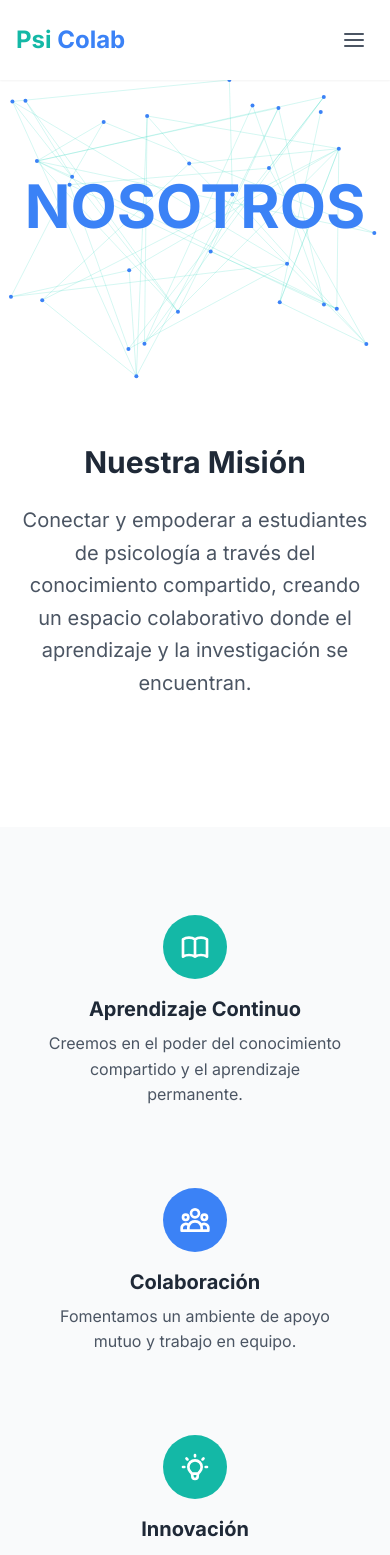
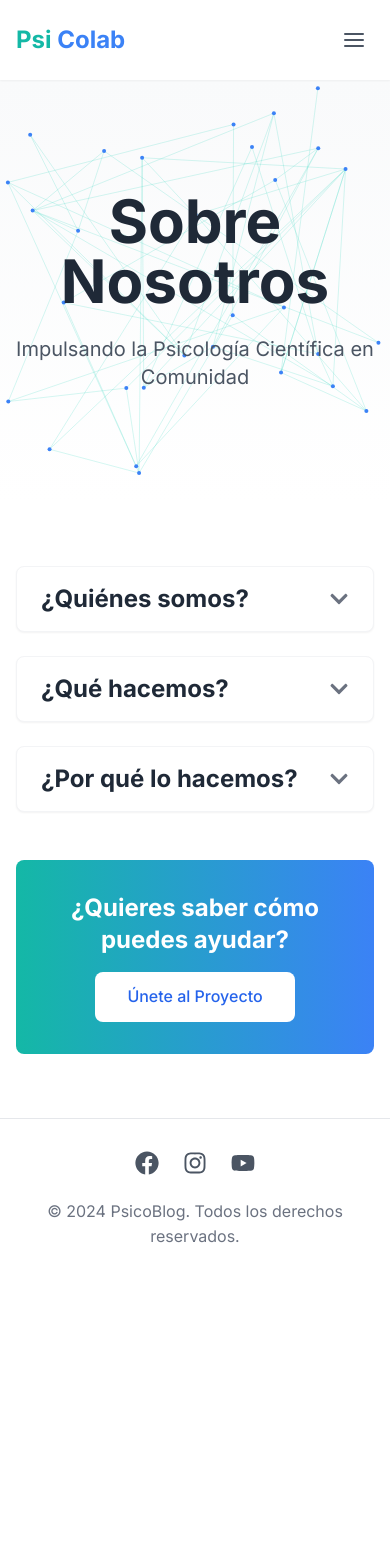
Before and after one commit to sebastianrosenblunnhellman/psicolab, a Next.js app: page /nosotros in a window 390 px wide. Shown: the top 1555 px of the page. After the commit the page ends 1282 px from the top, so only its background shows below. Built offline with nearby package versions, Linux system fonts and the light colour scheme.

Commit message:
add ab-us

```diff
--- a/src/app/nosotros/page.tsx
+++ b/src/app/nosotros/page.tsx
@@ -1,104 +1,124 @@
 import NetworkAnimation from '@/components/NetworkAnimation';
-import TypewriterText from '@/components/TypewriterText';
+import { FaChevronDown } from 'react-icons/fa';
+'use client';
+
+import { useState } from 'react';
 
 export default function NosotrosPage() {
+  const [openSection, setOpenSection] = useState<string | null>(null);
+
+  const toggleSection = (section: string) => {
+    setOpenSection(openSection === section ? null : section);
+  };
+
   return (
     <div className="bg-white">
       {/* Hero Section */}
-      <section className="container mx-auto px-4 py-24 text-center relative min-h-[300px]">
-        <div className="relative z-10">
-          <h1 className="text-6xl font-bold mb-6">
-            <span className="text-blue-500">NOSOTROS</span>
-          </h1>
-          <p className="text-xl text-gray-600 relative z-10 max-w-2xl mx-auto">
-            <TypewriterText
-              prefix="Somos "
-              suffixes={[
-                "estudiantes",
-                "investigadores",
-                "colaboradores",
-                "apasionados"
-              ]}
-              typingSpeed={80}
-              deletingSpeed={40}
-              delayBetween={2000}
-            />
-          </p>
-        </div>
-        <div className="absolute inset-0">
-          <NetworkAnimation />
-        </div>
-      </section>
-
-      {/* Mission Section */}
-      <section className="container mx-auto px-4 py-16">
-        <div className="max-w-4xl mx-auto">
-          <div className="text-center mb-16">
-            <h2 className="text-3xl font-bold text-gray-800 mb-6">Nuestra Misión</h2>
-            <p className="text-xl text-gray-600 leading-relaxed">
-              Conectar y empoderar a estudiantes de psicología a través del conocimiento compartido,
-              creando un espacio colaborativo donde el aprendizaje y la investigación se encuentran.
+      <section className="relative h-[50vh] bg-gradient-to-b from-gray-50 to-white">
+        <NetworkAnimation className="absolute inset-0" />
+        <div className="absolute inset-0 flex items-center justify-center">
+          <div className="text-center space-y-6 max-w-4xl px-4">
+            <h1 className="text-6xl font-bold text-gray-800">Sobre Nosotros</h1>
+            <p className="text-xl text-gray-600">
+              Impulsando la Psicología Científica en Comunidad
             </p>
           </div>
         </div>
       </section>
 
-      {/* Values Section */}
-      <section className="bg-gray-50 py-16">
-        <div className="container mx-auto px-4">
-          <div className="grid grid-cols-1 md:grid-cols-3 gap-8 max-w-6xl mx-auto">
-            <div className="text-center p-6">
-              <div className="w-16 h-16 bg-teal-500 rounded-full flex items-center justify-center mx-auto mb-4">
-                <svg className="w-8 h-8 text-white" fill="none" stroke="currentColor" viewBox="0 0 24 24">
-                  <path strokeLinecap="round" strokeLinejoin="round" strokeWidth="2" d="M12 6.253v13m0-13C10.832 5.477 9.246 5 7.5 5S4.168 5.477 3 6.253v13C4.168 18.477 5.754 18 7.5 18s3.332.477 4.5 1.253m0-13C13.168 5.477 14.754 5 16.5 5c1.747 0 3.332.477 4.5 1.253v13C19.832 18.477 18.247 18 16.5 18c-1.746 0-3.332.477-4.5 1.253" />
-                </svg>
+      {/* Content Sections */}
+      <section className="container mx-auto px-4 py-16 max-w-4xl">
+        <div className="space-y-6">
+          {/* ¿Quiénes somos? */}
+          <div className="bg-white rounded-lg shadow-sm border border-gray-100">
+            <button
+              onClick={() => toggleSection('quienes')}
+              className="w-full px-6 py-4 flex items-center justify-between text-left"
+            >
+              <h2 className="text-2xl font-bold text-gray-800">¿Quiénes somos?</h2>
+              <FaChevronDown
+                className={`w-5 h-5 text-gray-500 transition-transform ${
+                  openSection === 'quienes' ? 'rotate-180' : ''
+                }`}
+              />
+            </button>
+            {openSection === 'quienes' && (
+              <div className="px-6 pb-6">
+                <p className="text-gray-600">
+                  Somos una comunidad de personas apasionadas por la psicología científica que colaboran para difundir y aprender juntas.
+                </p>
               </div>
-              <h3 className="text-xl font-bold text-gray-800 mb-2">Aprendizaje Continuo</h3>
-              <p className="text-gray-600">
-                Creemos en el poder del conocimiento compartido y el aprendizaje permanente.
-              </p>
-            </div>
+            )}
+          </div>
 
-            <div className="text-center p-6">
-              <div className="w-16 h-16 bg-blue-500 rounded-full flex items-center justify-center mx-auto mb-4">
-                <svg className="w-8 h-8 text-white" fill="none" stroke="currentColor" viewBox="0 0 24 24">
-                  <path strokeLinecap="round" strokeLinejoin="round" strokeWidth="2" d="M17 20h5v-2a3 3 0 00-5.356-1.857M17 20H7m10 0v-2c0-.656-.126-1.283-.356-1.857M7 20H2v-2a3 3 0 015.356-1.857M7 20v-2c0-.656.126-1.283.356-1.857m0 0a5.002 5.002 0 019.288 0M15 7a3 3 0 11-6 0 3 3 0 016 0zm6 3a2 2 0 11-4 0 2 2 0 014 0zM7 10a2 2 0 11-4 0 2 2 0 014 0z" />
-                </svg>
+          {/* ¿Qué hacemos? */}
+          <div className="bg-white rounded-lg shadow-sm border border-gray-100">
+            <button
+              onClick={() => toggleSection('que')}
+              className="w-full px-6 py-4 flex items-center justify-between text-left"
+            >
+              <h2 className="text-2xl font-bold text-gray-800">¿Qué hacemos?</h2>
+              <FaChevronDown
+                className={`w-5 h-5 text-gray-500 transition-transform ${
+                  openSection === 'que' ? 'rotate-180' : ''
+                }`}
+              />
+            </button>
+            {openSection === 'que' && (
+              <div className="px-6 pb-6">
+                <ul className="space-y-4 text-gray-600">
+                  <li className="flex items-start">
+                    <span className="w-2 h-2 mt-2 mr-2 bg-teal-500 rounded-full"></span>
+                    <span><strong>Publicación de Artículos Originales:</strong> Damos voz a autores que desean compartir sus investigaciones y reflexiones.</span>
+                  </li>
+                  <li className="flex items-start">
+                    <span className="w-2 h-2 mt-2 mr-2 bg-teal-500 rounded-full"></span>
+                    <span><strong>Traducción de Artículos Inéditos:</strong> Acercamos al público hispanohablante investigaciones relevantes que aún no están disponibles en nuestro idioma.</span>
+                  </li>
+                  <li className="flex items-start">
+                    <span className="w-2 h-2 mt-2 mr-2 bg-teal-500 rounded-full"></span>
+                    <span><strong>Traducción de Material Audiovisual:</strong> Facilitamos el acceso a contenido multimedia de alto valor para el aprendizaje y la actualización profesional.</span>
+                  </li>
+                  <li className="flex items-start">
+                    <span className="w-2 h-2 mt-2 mr-2 bg-teal-500 rounded-full"></span>
+                    <span><strong>Cursos y Hojas de Ruta:</strong> Proporcionamos cursos y guías en diferentes formatos para apoyar el desarrollo de estudiantes y profesionales de la psicología.</span>
+                  </li>
+                </ul>
               </div>
-              <h3 className="text-xl font-bold text-gray-800 mb-2">Colaboración</h3>
-              <p className="text-gray-600">
-                Fomentamos un ambiente de apoyo mutuo y trabajo en equipo.
-              </p>
-            </div>
+            )}
+          </div>
 
-            <div className="text-center p-6">
-              <div className="w-16 h-16 bg-teal-500 rounded-full flex items-center justify-center mx-auto mb-4">
-                <svg className="w-8 h-8 text-white" fill="none" stroke="currentColor" viewBox="0 0 24 24">
-                  <path strokeLinecap="round" strokeLinejoin="round" strokeWidth="2" d="M9.663 17h4.673M12 3v1m6.364 1.636l-.707.707M21 12h-1M4 12H3m3.343-5.657l-.707-.707m2.828 9.9a5 5 0 117.072 0l-.548.547A3.374 3.374 0 0014 18.469V19a2 2 0 11-4 0v-.531c0-.895-.356-1.754-.988-2.386l-.548-.547z" />
-                </svg>
+          {/* ¿Por qué lo hacemos? */}
+          <div className="bg-white rounded-lg shadow-sm border border-gray-100">
+            <button
+              onClick={() => toggleSection('porque')}
+              className="w-full px-6 py-4 flex items-center justify-between text-left"
+            >
+              <h2 className="text-2xl font-bold text-gray-800">¿Por qué lo hacemos?</h2>
+              <FaChevronDown
+                className={`w-5 h-5 text-gray-500 transition-transform ${
+                  openSection === 'porque' ? 'rotate-180' : ''
+                }`}
+              />
+            </button>
+            {openSection === 'porque' && (
+              <div className="px-6 pb-6">
+                <p className="text-gray-600">
+                  Psi Colab nació de una observación simple: la formación en psicología científica puede ser un enorme desafío en nuestros contextos. Creemos firmemente que el conocimiento se construye en comunidad. Por eso, hemos creado este espacio, una red de colaboración donde todos aquellos apasionados por la psicología científica encuentran un lugar estructurado y accesible para compartir y difundir su trabajo.
+                </p>
               </div>
-              <h3 className="text-xl font-bold text-gray-800 mb-2">Innovación</h3>
-              <p className="text-gray-600">
-                Buscamos constantemente nuevas formas de mejorar la experiencia de aprendizaje.
-              </p>
-            </div>
+            )}
           </div>
         </div>
-      </section>
 
-      {/* Join Us Section */}
-      <section className="container mx-auto px-4 py-16">
-        <div className="max-w-4xl mx-auto text-center">
-          <h2 className="text-3xl font-bold text-gray-800 mb-6">¿Quieres ser parte?</h2>
-          <p className="text-xl text-gray-600 mb-8">
-            Estamos siempre buscando estudiantes apasionados que quieran contribuir con sus conocimientos
-            y experiencias.
-          </p>
+        {/* Call to Action Banner */}
+        <div className="mt-12 bg-gradient-to-r from-teal-500 to-blue-500 rounded-lg p-8 text-center text-white">
+          <h2 className="text-2xl font-bold mb-4">¿Quieres saber cómo puedes ayudar?</h2>
           <a
             href="/contacto"
-            className="inline-block bg-teal-500 text-white px-8 py-3 rounded-lg hover:bg-teal-600 transition-colors font-medium"
+            className="inline-block px-8 py-3 bg-white text-blue-600 rounded-lg hover:bg-gray-100 transition-colors font-medium"
           >
-            Únete al equipo
+            Únete al Proyecto
           </a>
         </div>
       </section>
```
Also changed, not shown: public/book-img/img-analisis-funcional-de-la-conducta.jpeg, src/app/fonts/GeistMonoVF.woff.
